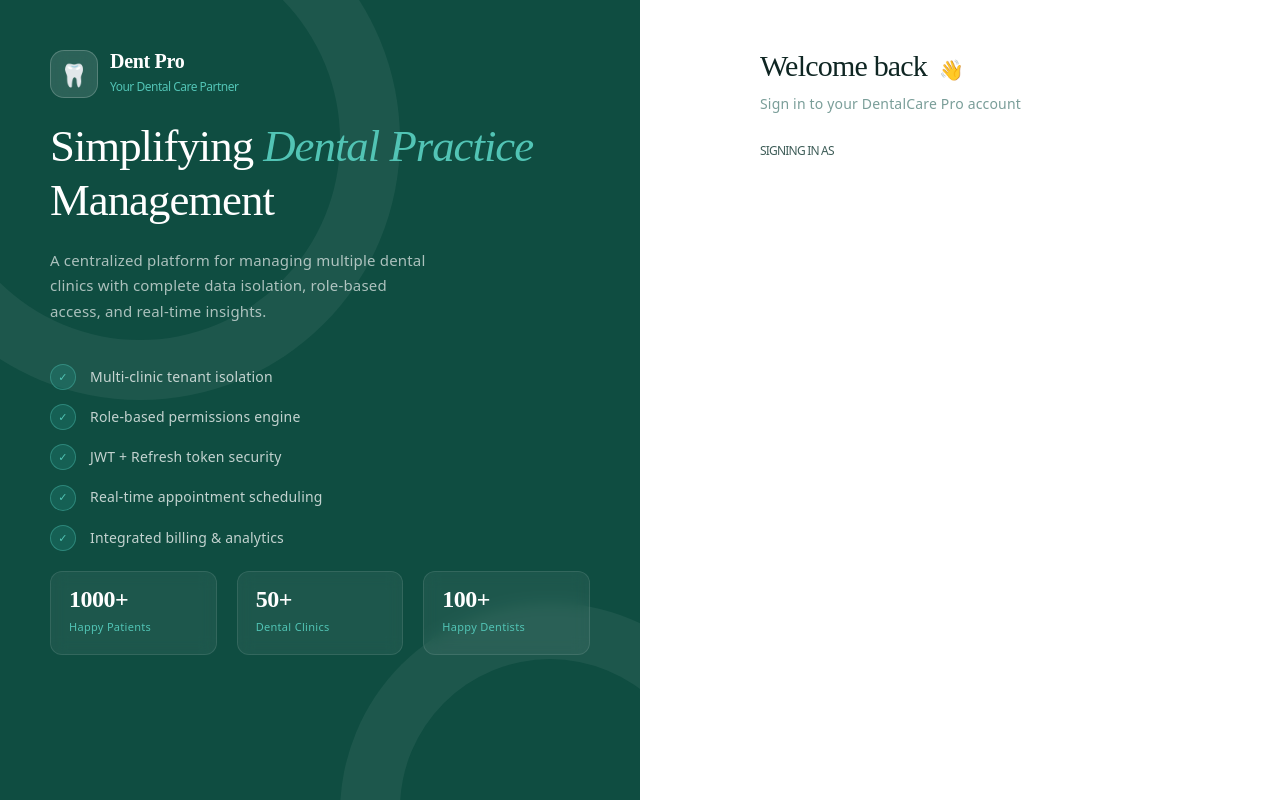
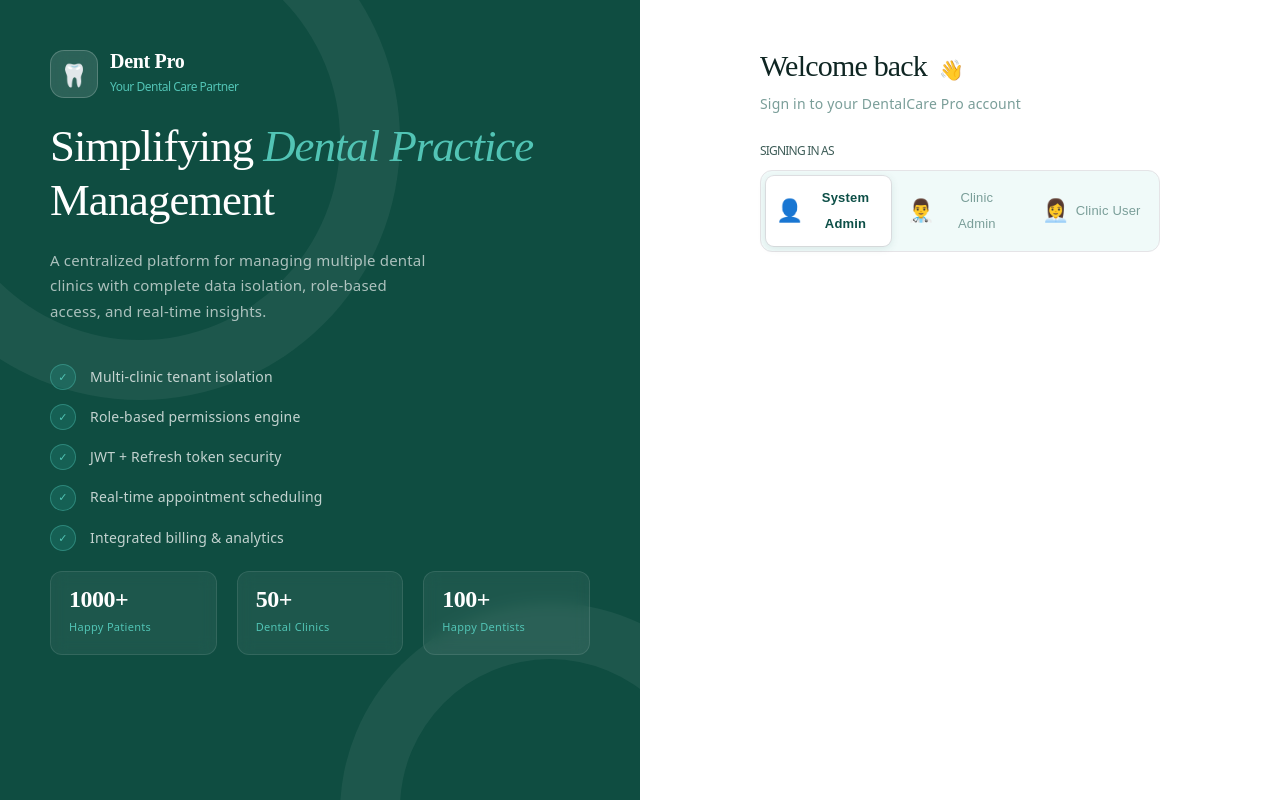
Before and after one commit to jijo-george/DentPro, a React (Vite) app: page / in a window 1280 px wide. Built offline with nearby package versions, Linux system fonts and the light colour scheme.

Commit message:
login state

```diff
--- a/src/App.css
+++ b/src/App.css
@@ -393,3 +393,38 @@
   font-weight: 500;
   letter-spacing: -0.8px;
 }
+.role-tabs{
+  display: grid;
+  gap: 6px;
+  grid-template-columns: repeat(3, 1fr);
+  border:1px solid var(--border);
+  background: var(--teal-mist);
+  border-radius: 12px;
+  padding: 5px;
+  margin-bottom: 28px;
+}
+.role-tab{
+ display: flex;
+ align-items: center;
+ justify-content: center;
+ gap: 6px;
+ padding: 9px 10px;
+ border:none;
+ background: transparent;
+ font-size: 13px;
+ font-weight: 500;
+ color: var(--text-soft);
+ font-family: 'Dm Sans', sans-serif;
+ cursor: pointer;
+ transition: all 0.2s ease;
+ border-radius: 8px;
+}
+.role-tab .icon{
+  font-size: 22px;
+}
+.role-tab.active{
+ background:var(--white);
+ color: var(--teal-deep);
+ font-weight: 550;
+ box-shadow: 0 2px 8px rgba(13,79,71,0.12), 0 0 0 1px var(--border);
+}
--- a/src/layout/AuthLayout.jsx
+++ b/src/layout/AuthLayout.jsx
@@ -1,7 +1,14 @@
 import LoginForm from "../features/auth/components/LoginForm";
 import "../App.css";
+import { useState } from "react";
+const roles = [
+  { id: "admin", name: "System Admin", icon: "👤" },
+  { id: "Cl-Admin", name: "Clinic Admin", icon: "👨‍⚕️" },
+  { id: "Cl-user", name: "Clinic User", icon: "👩‍💼" },
+];
 
 const AuthLayout = ({ children }) => {
+  const [activeRole, setActiveRole] = useState("admin");
   return (
     <div className="auth-layout">
       {/* Logo Section - Left Side */}
@@ -11,10 +18,7 @@ const AuthLayout = ({ children }) => {
 
         <div className="Logo">
           <div className="Logo-icon">🦷</div>
-          {/* <div className="Logo-text flex flex-col items-start">
-            <h1 className="Logo-text-main">DentPro</h1>
-            <p>Your Dental Care Partner</p>
-          </div> */}
+
           <div className="Lg-text">
             <div className="Lg-text-main">Dent Pro</div>
             <p>Your Dental Care Partner</p>
@@ -80,6 +84,20 @@ const AuthLayout = ({ children }) => {
             <p>Sign in to your DentalCare Pro account</p>
           </div>
           <div className="role-label">Signing in as</div>
+          <div className="role-tabs">
+            {roles.map((role) => (
+              <button
+                key={role.id}
+                className={
+                  "role-tab" + (activeRole === role.id ? " active" : "")
+                }
+                onClick={() => setActiveRole(role.id)}
+              >
+                <span className="icon">{role.icon}</span>
+                {role.name}
+              </button>
+            ))}
+          </div>
         </div>
       </div>
     </div>
```
Lines whose indentation alone changed are shown as unchanged.
